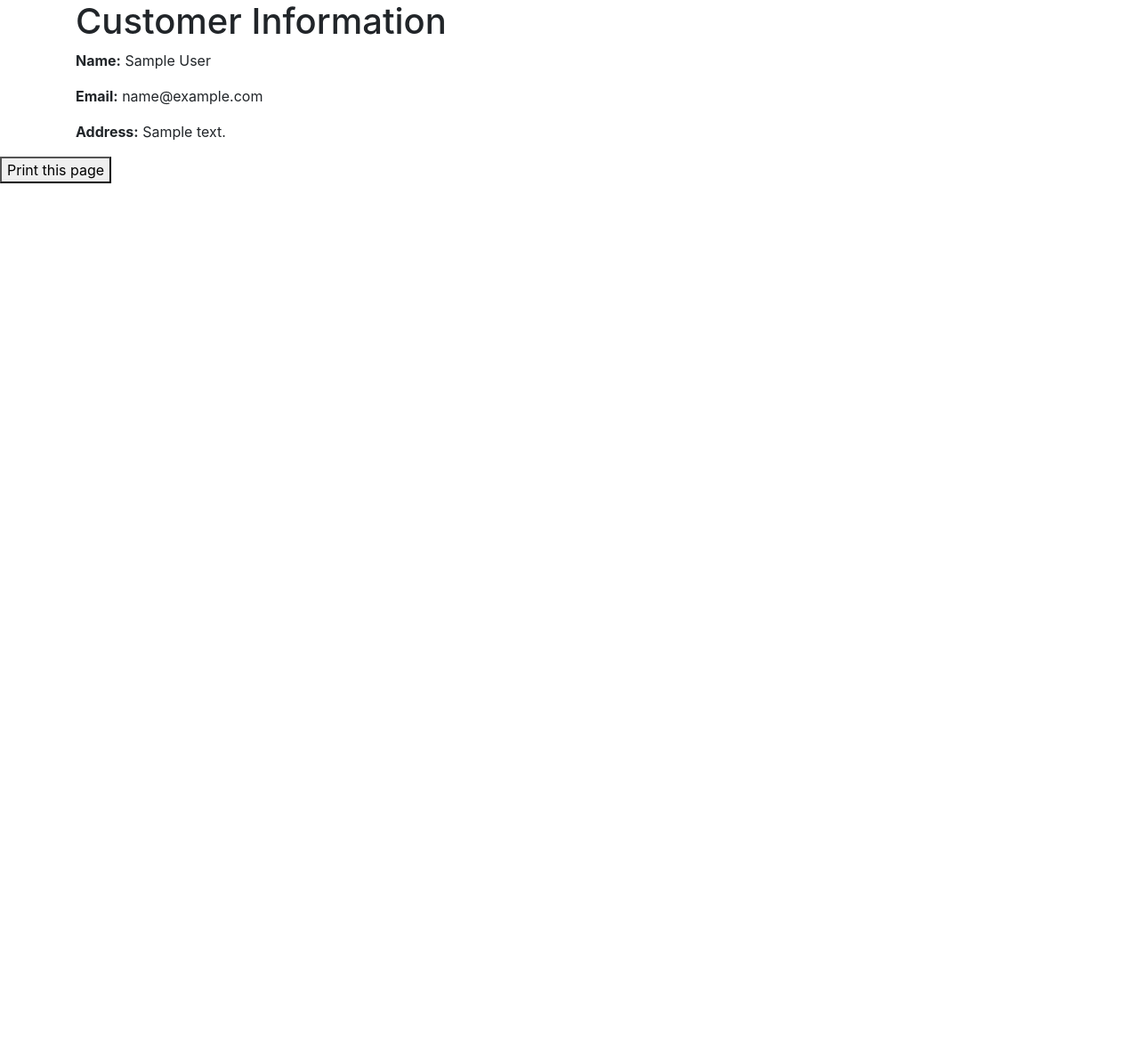
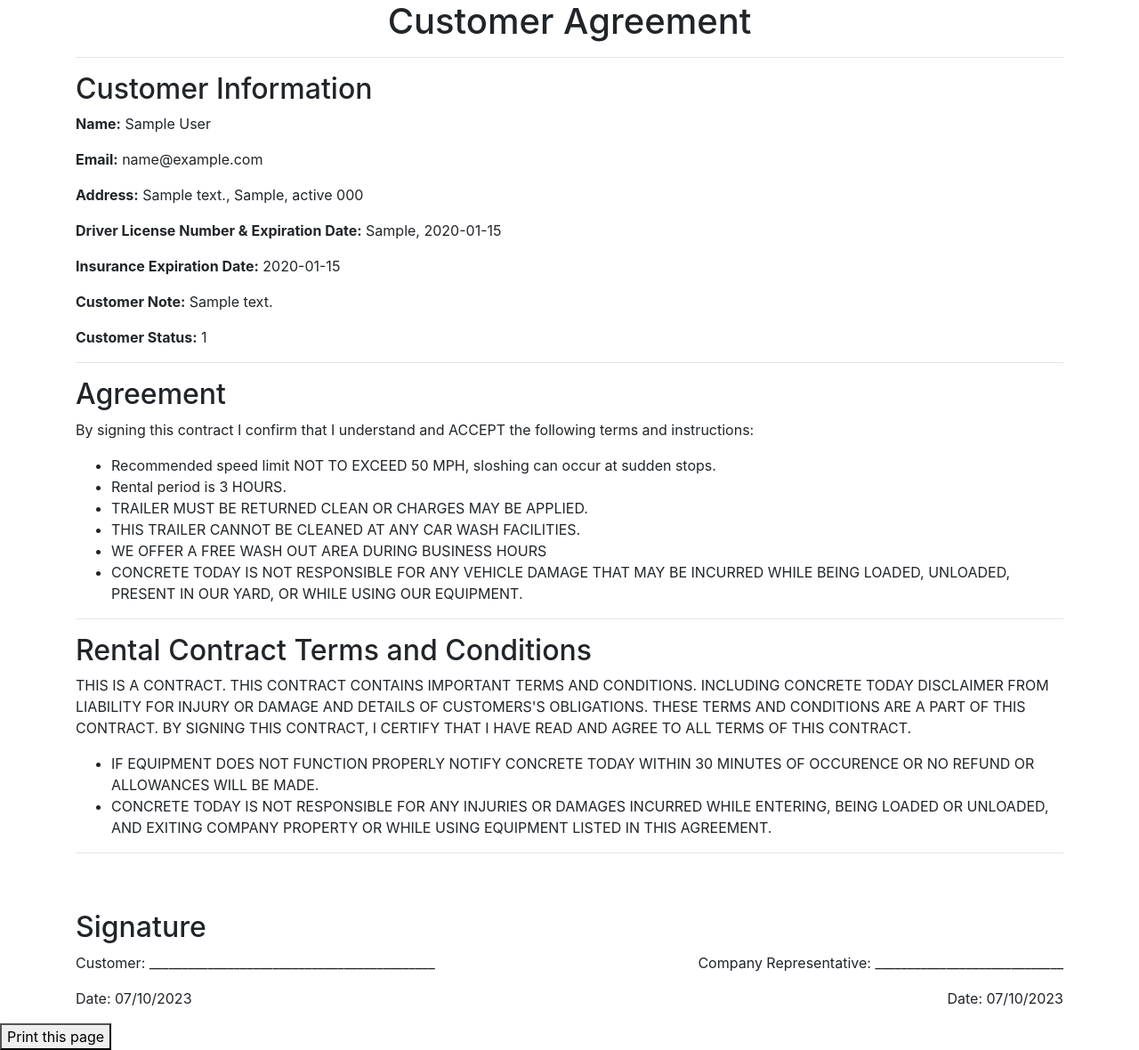
Before and after one commit to DanielHayashi-tech/concrete-help-desk, a Flask app: page /printedPage/1 in a window 1280 px wide. Shown: the whole page at 89% size. Before the commit the page ends 206 px from the top, so only its background shows below. Run offline with Flask 3, Linux system fonts and the light colour scheme; tables that the repository leaves empty hold one stand-in row (values such as "Sample post"); parts of the project's set-up code (start-up, migrations or seed data) failed here and were passed over; some libraries are stand-ins or nearby versions.

Commit message:
added some data to modal -> customer amd reformatted printed page view

```diff
--- a/app.py
+++ b/app.py
@@ -251,6 +251,9 @@
             'TDL': row.TDL,
             'TDLExpirationDate': row.TDLExpirationDate,
             'InsuranceExpDate': row.InsuranceExpDate,
+            'CustomerNote': row.CustomerNote,
+            'StatusID': row.StatusID,
+
 
         }
         customers_data.append(item)
--- a/templates/modals.html
+++ b/templates/modals.html
@@ -44,13 +44,15 @@
         .back-button {
             position: absolute;
             top: 20px;
-            right: 20px;
+            left: 20px;
         }
     </style>
 </head>
 
 <body>
     <a href="/display" class="btn btn-secondary back-button">Back to the Display! </a>
+    <BR>
+    <BR>
     <div class="container-fluid">
 
         <!-- Title -->
--- a/templates/printedPage.html
+++ b/templates/printedPage.html
@@ -13,12 +13,60 @@
 </head>
 <body>
     <div class="container">
-        <h1>Customer Information</h1>
+        <h1 class="text-center">Customer Agreement</h1>
+        <hr>
+        <h2>Customer Information</h2>
         <p><strong>Name:</strong> {{ row.FirstName }} {{ row.LastName }}</p>
         <p><strong>Email:</strong> {{ row.Email }}</p>
-        <p><strong>Address:</strong> {{ row.Address }}</p>
-        <!-- And so on for all the fields you want to include -->
+        <p><strong>Address:</strong> {{ row.Address }}, {{row.City}}, {{row.State}} {{row.Zip}}</p>
+        <p><strong>Driver License Number & Expiration Date:</strong> {{ row.TDL }}, {{row.TDLExpirationDate}}</p>
+        <p><strong>Insurance Expiration Date:</strong> {{ row.InsuranceExpDate }}</p>
+        <p><strong>Customer Note:</strong> {{ row.CustomerNote }}</p>
+        <p><strong>Customer Status:</strong> {{ row.StatusID }}</p>
+        <hr>
+        <h2>Agreement</h2>
+        <p>By signing this contract I confirm that I understand and ACCEPT the following terms and instructions:</p>
+        <ul>
+            <li>Recommended speed limit NOT TO EXCEED 50 MPH, sloshing can occur at sudden stops.</li>
+            <li>Rental period is 3 HOURS.</li>
+            <li>TRAILER MUST BE RETURNED CLEAN OR CHARGES MAY BE APPLIED.</li>
+            <li>THIS TRAILER CANNOT BE CLEANED AT ANY CAR WASH FACILITIES.</li>
+            <li>WE OFFER A FREE WASH OUT AREA DURING BUSINESS HOURS</li>
+            <li>CONCRETE TODAY IS NOT RESPONSIBLE FOR ANY VEHICLE DAMAGE THAT MAY BE INCURRED WHILE BEING LOADED, UNLOADED, PRESENT IN OUR YARD, OR WHILE USING OUR EQUIPMENT.</li>
+        </ul>
+        <hr>
+        <h2>Rental Contract Terms and Conditions</h2>
+        <p>THIS IS A CONTRACT. THIS CONTRACT CONTAINS IMPORTANT TERMS AND CONDITIONS. INCLUDING CONCRETE TODAY DISCLAIMER FROM LIABILITY FOR INJURY OR DAMAGE AND DETAILS OF CUSTOMERS'S OBLIGATIONS. THESE TERMS AND CONDITIONS ARE A PART OF THIS CONTRACT. BY SIGNING THIS CONTRACT, I CERTIFY THAT I HAVE READ AND AGREE TO ALL TERMS OF THIS CONTRACT. </p>
+        <ul>
+            <li>IF EQUIPMENT DOES NOT FUNCTION PROPERLY NOTIFY CONCRETE TODAY WITHIN 30 MINUTES OF OCCURENCE OR NO REFUND OR ALLOWANCES WILL BE MADE.</li>
+            <li>CONCRETE TODAY IS NOT RESPONSIBLE FOR ANY INJURIES OR DAMAGES INCURRED WHILE ENTERING, BEING LOADED OR UNLOADED, AND EXITING COMPANY PROPERTY OR WHILE USING EQUIPMENT LISTED IN THIS AGREEMENT.</li>
+        </ul>
+        <hr>
+        <Br></Br>
+        <h2>Signature</h2>
+        <div class="row">
+            <div class="col-6">
+                <p>Customer: ____________________________________________</p>
+                <p>Date: <span id="currentDate"></span></p>
+            </div>
+            <div class="col-6 text-right">
+                <p>Company Representative: _____________________________</p>
+                <p>Date: <span id="currentDateCompany"></span></p>
+            </div>
+        </div>
     </div>
     <button onClick="window.print()">Print this page</button>
+
+    <script>
+        var today = new Date();
+        var dd = String(today.getDate()).padStart(2, '0');
+        var mm = String(today.getMonth() + 1).padStart(2, '0');
+        var yyyy = today.getFullYear();
+
+        today = mm + '/' + dd + '/' + yyyy;
+
+        document.getElementById('currentDate').textContent = today;
+        document.getElementById('currentDateCompany').textContent = today;
+    </script>
 </body>
 </html>
```
